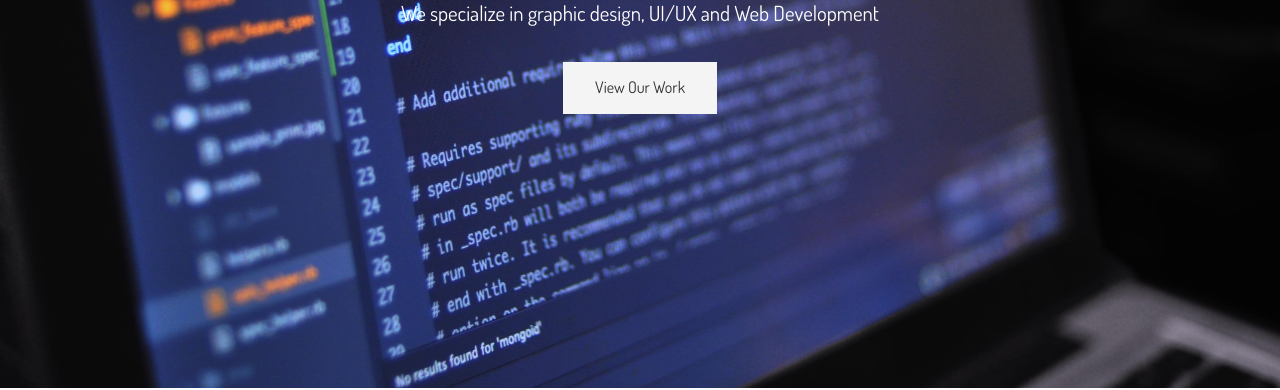
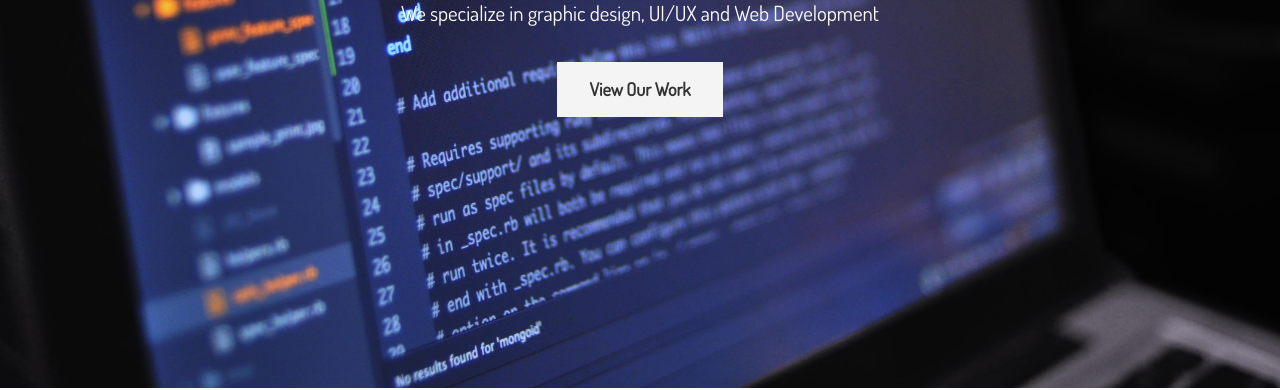
Before and after one commit to Amar1920/vdesign, a website: page dist/index.html in a window 1280 px wide. Shown: the part 412-802 px from the top of the page. Drawn offline with Linux system fonts and the light colour scheme.

Commit message:
last commit

```diff
--- a/dist/index.html
+++ b/dist/index.html
@@ -42,7 +42,7 @@
           <p class="lead">
             We specialize in graphic design, UI/UX and Web Development
           </p>
-          <a href="work.html" class="btn-light">View Our Work</a>
+          <a href="work.html" class="btn-light" style="font-weight: bold;font-size: large;">View Our Work</a>
         </div>
       </div>
     </header>
```
